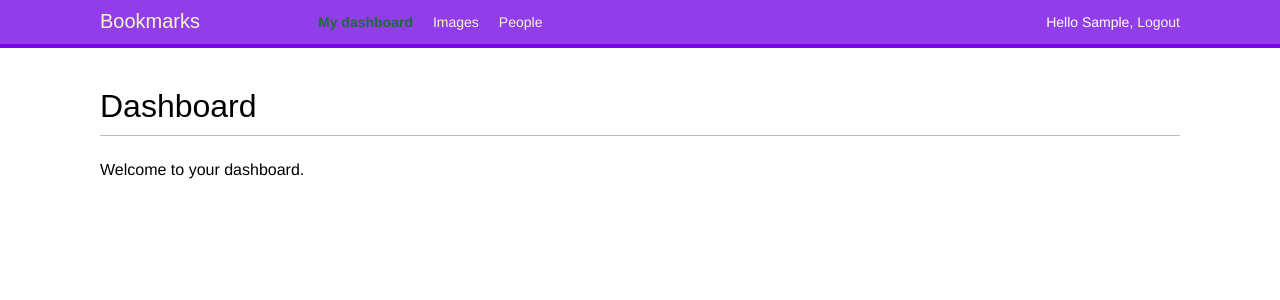
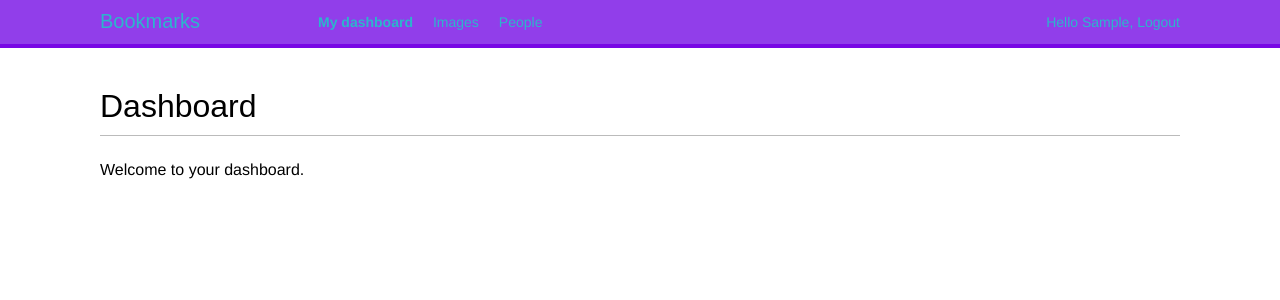
Before and after one commit to LensneL/bookmarks, a Django app: page /account/ in a window 1280 px wide. Shown: the top 300 px of the page. Run offline with Django 4.2, Linux system fonts and the light colour scheme; the visitor is signed in with stand-in values (Sample User, id 1); some web fonts are replaced.

Commit message:
change color menu

```diff
--- a/account/static/css/base.css
+++ b/account/static/css/base.css
@@ -50,7 +50,7 @@ ol {
 #header .logo {
     font-family: 'Muli', sans-serif;
     float: left;
-    color: #f3f7cc;
+    color: #2cb5cc;
     font-size: 20px;
     margin-right: 10%;
 }
@@ -68,12 +68,13 @@ ol {
 }
 
 #header ul.menu li.selected a, #header ul.menu li.selected a:hover {
-    color: #1b6d32;
+    color: #2cb5cc;
     font-weight: bold;
+
 }
 
 #header a {
-    color: #f3f7cc;
+    color: #2cb5cc;
 }
 
 #header a:hover {
@@ -83,6 +84,7 @@ ol {
 #header .user {
     float: right;
     padding-top: 4px;
+    color: #2CB5CCFF
 }
 
 #content {
```
